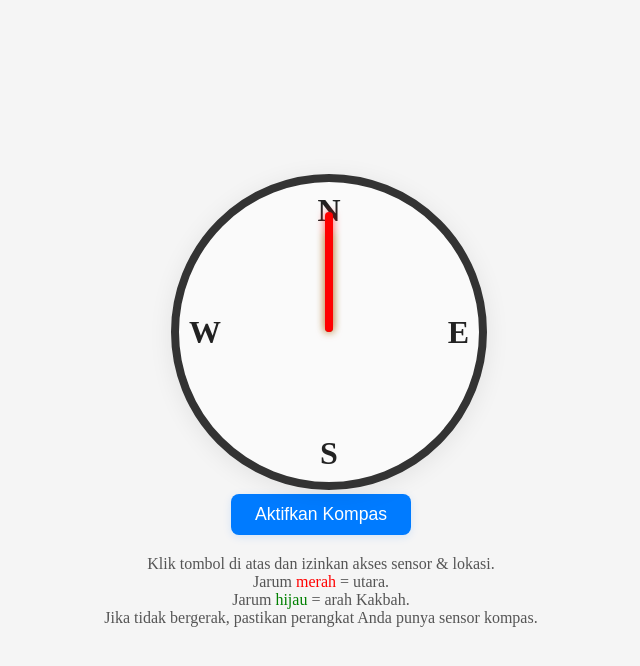
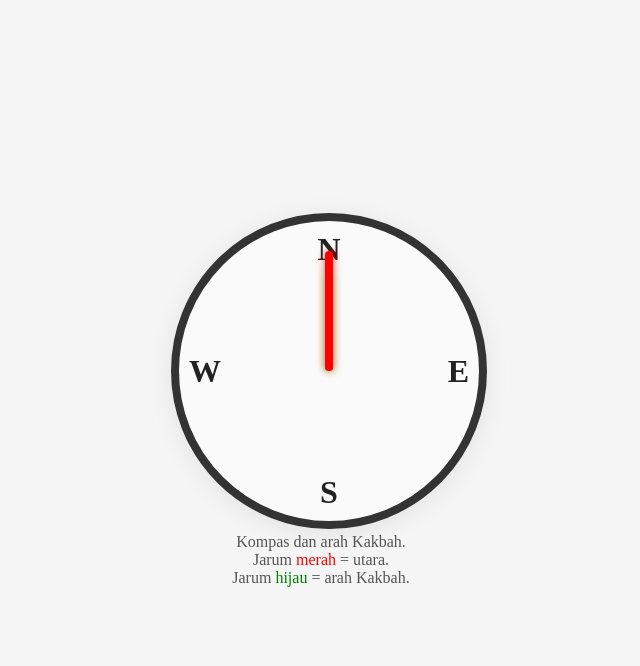
Before and after one commit to miazory/kompas_kakbah_Arraw, a Flask app: page / in a window 1280 px wide. Shown: the top 666 px of the page, without its empty margins (319-959 px from the left). Run offline with Flask 2, Linux system fonts and the light colour scheme.

Commit message:
remove button

```diff
--- a/templates/index.html
+++ b/templates/index.html
@@ -64,20 +64,6 @@
             font-size: 1em;
             text-align: center;
         }
-        #permission-btn {
-            margin-top: 20px;
-            padding: 10px 24px;
-            font-size: 1.1em;
-            border: none;
-            border-radius: 8px;
-            background: #007bff;
-            color: #fff;
-            cursor: pointer;
-            box-shadow: 0 2px 8px #007bff22;
-        }
-        #permission-btn:active {
-            background: #0056b3;
-        }
     </style>
 </head>
 <body>
@@ -91,12 +77,12 @@
             <div id="needle-kaaba"></div>
         </div>
     </div>
-    <button id="permission-btn">Aktifkan Kompas</button>
     <div id="info">
-        Klik tombol di atas dan izinkan akses sensor & lokasi.<br>
+        Kompas dan arah Kakbah.<br>
         Jarum <span style="color:red">merah</span> = utara.<br>
         Jarum <span style="color:green">hijau</span> = arah Kakbah.<br>
-        Jika tidak bergerak, pastikan perangkat Anda punya sensor kompas.
+        <!-- Jika tidak bergerak, pastikan perangkat Anda punya sensor kompas.<br>
+        <span style="color:#c00">* Di iPhone/iPad, Anda tetap harus klik layar untuk mengaktifkan sensor.</span> -->
     </div>
     <script>
         // Koordinat Kakbah
@@ -105,7 +91,6 @@
         let userLat = null, userLng = null;
         let compassHeading = 0;
 
-        // Fungsi hitung arah ke Kakbah (bearing)
         function calculateBearing(lat1, lon1, lat2, lon2) {
             const toRad = deg => deg * Math.PI / 180;
             const toDeg = rad => rad * 180 / Math.PI;
@@ -122,28 +107,27 @@
 
         function requestPermission() {
             if (typeof DeviceOrientationEvent !== 'undefined' && typeof DeviceOrientationEvent.requestPermission === 'function') {
-                // iOS: Meminta izin eksplisit
+                // iOS: HARUS interaksi user, jadi tampilkan instruksi
+                document.body.addEventListener('click', function iosPermission() {
                     DeviceOrientationEvent.requestPermission()
                         .then(permissionState => {
                             if (permissionState === 'granted') {
                                 enableOrientationListener();
                                 getLocation();
-                            document.getElementById('permission-btn').style.display = 'none';
                             } else {
-                            alert('Izin untuk sensor orientasi perangkat ditolak.');
+                                alert('Izin sensor orientasi ditolak.');
                             }
                         })
                         .catch(error => {
-                        console.error('Gagal meminta izin orientasi perangkat:', error);
-                        alert('Gagal meminta izin orientasi perangkat.');
+                            alert('Gagal meminta izin sensor orientasi.');
+                        });
+                    document.body.removeEventListener('click', iosPermission);
                 });
             } else if (typeof DeviceOrientationEvent !== 'undefined') {
-                // Android: Tidak memerlukan izin eksplisit
+                // Android: langsung aktif
                 enableOrientationListener();
                 getLocation();
-                document.getElementById('permission-btn').style.display = 'none';
             } else {
-                // Fallback: Tidak didukung
                 alert('Perangkat Anda tidak mendukung sensor orientasi.');
             }
         }
@@ -183,14 +167,14 @@
         function updateKaabaNeedle() {
             if (userLat !== null && userLng !== null) {
                 const bearing = calculateBearing(userLat, userLng, kaabaLat, kaabaLng);
-                // Sudut jarum Kakbah relatif terhadap utara kompas
                 const relativeAngle = bearing - compassHeading;
                 document.getElementById('needle-kaaba').style.transform =
                     `translate(-50%, -100%) rotate(${relativeAngle}deg)`;
             }
         }
 
-        document.getElementById('permission-btn').addEventListener('click', requestPermission);
+        // Otomatis aktif saat halaman dimuat
+        requestPermission();
     </script>
 </body>
 </html>
```
Lines whose indentation alone changed are shown as unchanged.
